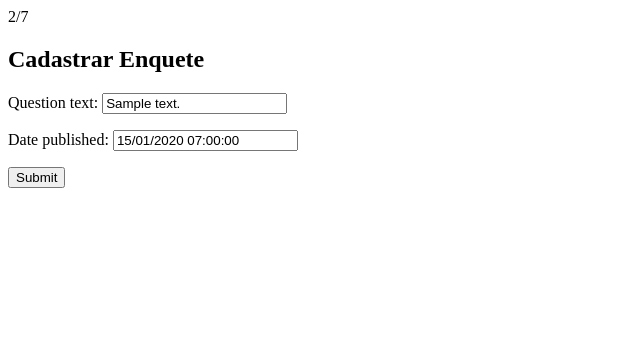
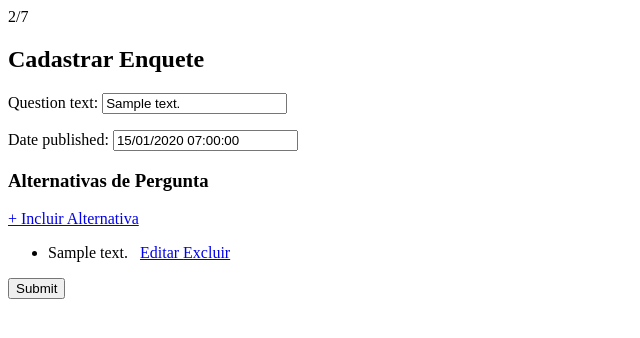
Before and after one commit to inaecapanna/DP, a Django app: page /polls/pergunta/1/edit in a window 1280 px wide. Shown: the top 338 px of the page, without its empty margins (0-640 px from the left). Run offline with Django 4.2, Linux system fonts and the light colour scheme; tables that the repository leaves empty hold one stand-in row (values such as "Sample post"); parts of the project's set-up code (start-up, migrations or seed data) failed here and were passed over.

Commit message:
Registros com Relacionamento 1:N

```diff
--- a/polls/templates/polls/question_form.html
+++ b/polls/templates/polls/question_form.html
@@ -5,7 +5,32 @@
 
     <form method="post">
         {% csrf_token %}
+
         {{ form.as_p }}
+
+    {% if object %}
+    <div class="mt-5">
+        <h3>Alternativas de Pergunta</h3>
+        <a href="{% url 'choice_add' pk=object.id %}" class="btn btn-primary mb-5">
+            + Incluir Alternativa
+        </a>
+        <ul>
+        {% for choice in question_choices %}
+            <li>
+                {{ choice.choice_text }} &nbsp;
+                <a href="{% url 'choice_edit' pk=choice.id %}" class="link-secondary">
+                    Editar
+                </a>
+                <a href="{% url 'choice_delete' pk=choice.id %}" class="link-secondary">
+                    Excluir
+                </a>
+            </li>
+        {% empty %}
+            <li>Não existem alternativas para a pergunta</li>
+        {% endfor %}
+        </ul>
+    </div>
+    {% endif %}
 
         <input type="submit">
     </form>
--- a/polls/urls.py
+++ b/polls/urls.py
@@ -41,6 +41,9 @@ urlpatterns = [
         name="about_page"
     ),
 
+    path('pergunta/<int:pk>/alternativa/add', views.ChoiceCreateView.as_view(), name="choice_add"),
+    path('alternativa/<int:pk>/edit', views.ChoiceUpdateView.as_view(), name="choice_edit"),
+    path('alternativa/<int:pk>/delete', views.ChoiceDeleteView.as_view(), name="choice_delete"),
 ]
 
 # .\venv\Scripts\activate.bat
--- a/polls/views.py
+++ b/polls/views.py
@@ -1,4 +1,5 @@
-from django.shortcuts import render
+from django.forms.models import BaseModelForm
+from django.shortcuts import render, get_object_or_404
 from django.http import HttpResponse
 
 # Create your views here.
@@ -49,10 +50,15 @@ class QuestionUpdateView(UpdateView):
     template_name = 'polls/question_form.html'
     fields = ('question_text', 'pub_date', )
     success_url = reverse_lazy('polls_list')
+    success_message = 'Pergunta atualizada com sucesso!'
 
     def get_context_data(self, **kwargs):
         context = super(QuestionUpdateView, self).get_context_data(**kwargs)
         context['form_title'] = 'Editando a pergunta'
+
+        question_id = self.kwargs.get('pk')
+        choices = Choice.objects.filter(question__pk=question_id)
+        context['question_choices'] = choices
 
         return context
 
@@ -93,3 +99,69 @@ class QuestionListView(ListView):
 
 class SobreTemplateView(TemplateView):
     template_name = 'polls/sobre.html'
+
+
+
+class ChoiceCreateView(CreateView):
+    model = Choice
+    template_name = 'polls/choice_form.html'
+    fields = ('choice_text', )
+    success_message = 'Alternativa registrada com sucesso!'
+
+    def dispatch(self, request, *args, **kwargs):
+        self.question = get_object_or_404(Question, pk=self.kwargs.get('pk'))
+        return super (ChoiceCreateView, self).dispatch(request, *args, **kwargs)
+
+    def get_context_data(self, **kwargs):
+        question = get_object_or_404(Question, pk=self.kwargs.get('pk'))
+
+        context = super(ChoiceCreateView, self).get_context_data(**kwargs)
+        context['form.title'] = f'Alternativa para: {question.question_text}'
+
+        return context
+
+    def form_valid(self, form):
+        form.instance.question = self.question
+        message.success(self.request, self.success_message)
+        return super(ChoiceCreateView, self).form_valid(form)
+
+    def get_success_url(self, *args, **kwargs):
+        question_id = self.kwargs.get('pk')
+        return reverse_lazy('poll_edit', kwargs={'pk': question_id})
+
+
+
+class ChoiceUpdateView(UpdateView):
+    model = Choice
+    template_name = 'polls/choice_form.html'
+    fields = ('choice_text', )
+    success_message = 'Alternativa atualizada com sucesso!'
+
+    def get_context_data(self, **kwargs):
+        # question = get_object_or_404(Question, pk=self.object.question.id)
+        context = super (ChoiceUpdateView, self).get_context_data(**kwargs)
+        context['form.title'] = 'Editando alternativa'
+
+        return context
+
+    def form_valid(self, request, *args, **kwargs):
+        message.success(self.request, self.success_message)
+        return super(ChoiceUpdateView, self).form_valid(request, *args, **kwargs)
+
+    def get_success_url(self, *args, **kwargs):
+        question_id = self.object.question.id
+        return reverse_lazy('poll_edit', kwargs={'pk': question_id})
+
+
+class ChoiceDeleteView(LoginRequiredMixin, DeleteView):
+    model = Choice
+    template_name = 'polls/choice_confirm_delete_form.html'
+    success_message = 'Alternativa excluída com sucesso!'
+
+    def form_valid(self, request, *args, **kwargs):
+        message.success(self.request, self.success_message)
+        return super(ChoiceDeleteView, self).form_valid(request, *args, **kwargs)
+
+    def get_success_url(self, *args, **kwargs):
+        question_id = self.object.question.id
+        return reverse_lazy('poll_edit', kwargs={'pk': question_id})
```
Also changed, not shown: polls/templates/polls/choice_confirm_delete_form.html (added, +23 -0 lines), polls/templates/polls/choice_form.html (added, +19 -0 lines), 1 other file.
